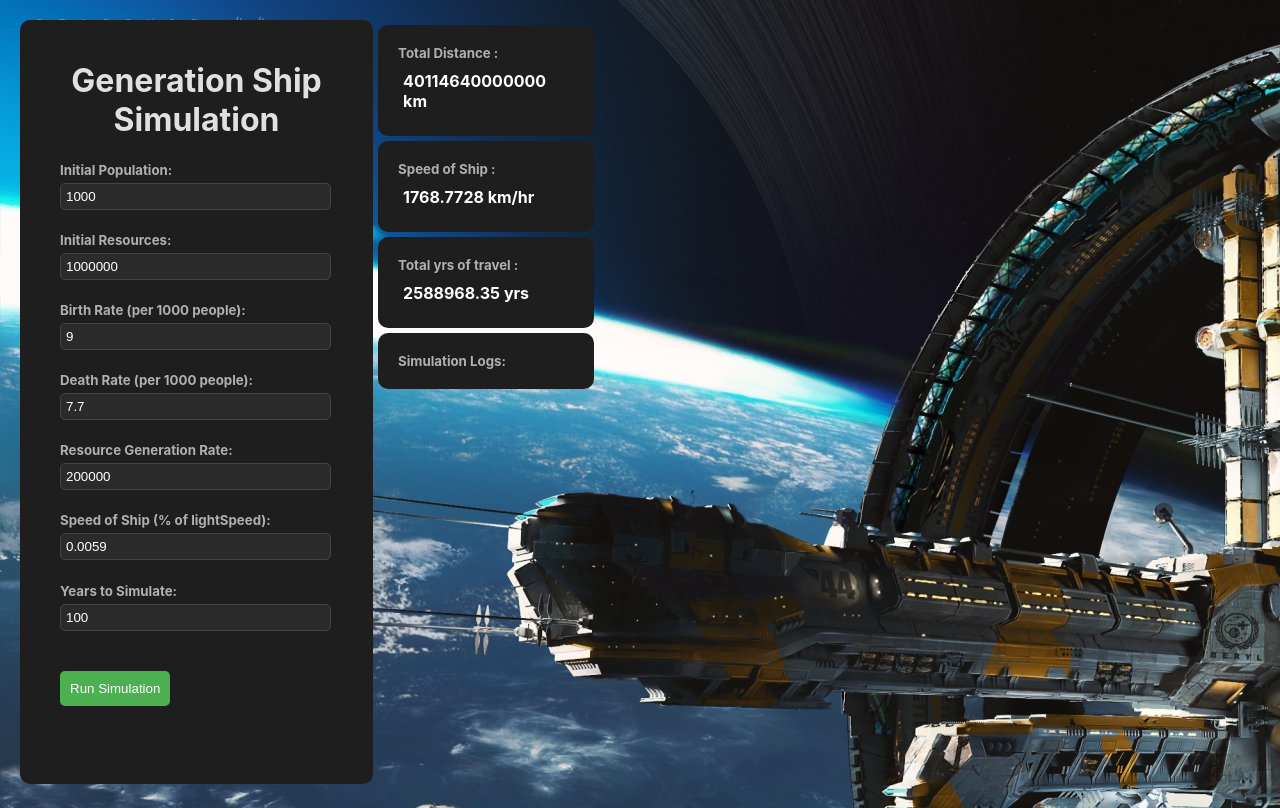
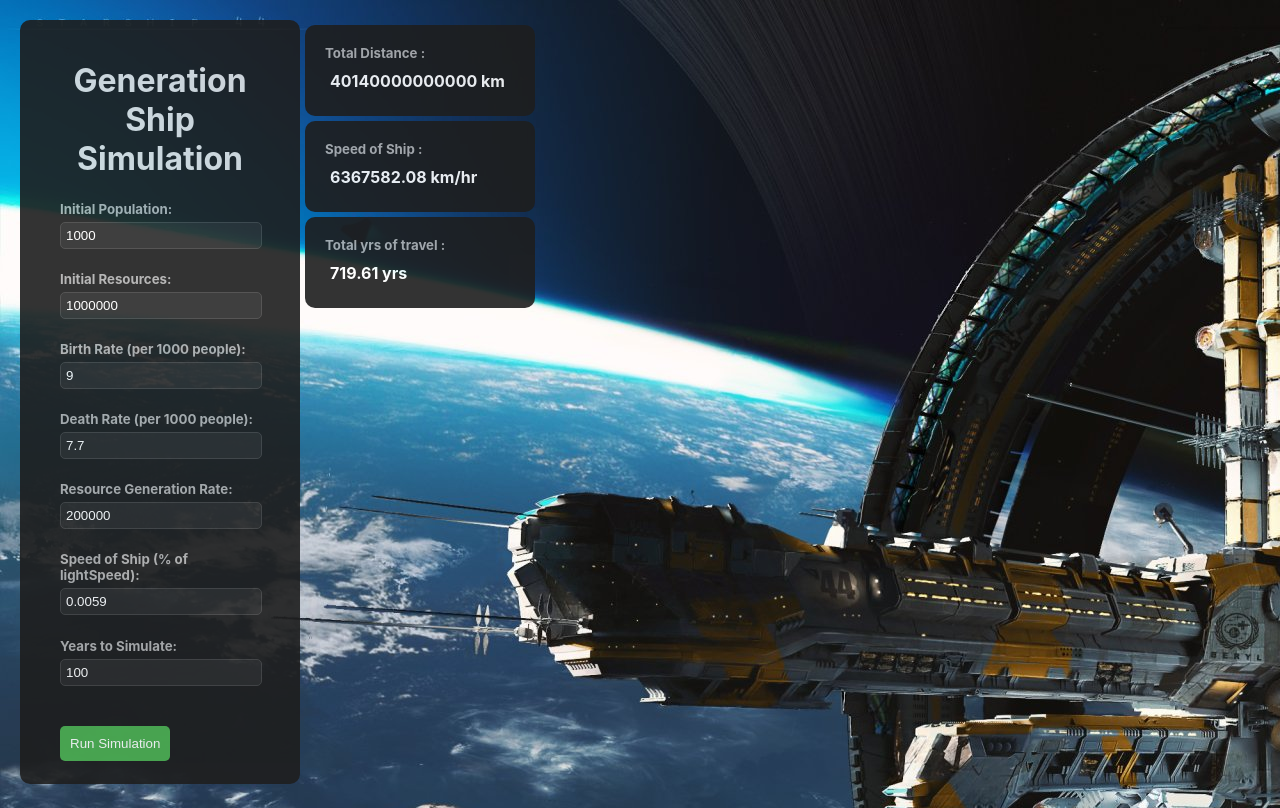
Before and after one commit to orajwade19/generation-ship-simulation, a React (Create React App) app in the folder frontend/: page / in a window 1280 px wide. Built offline with nearby package versions, Linux system fonts and the light colour scheme.

Commit message:
Corrected metrics and added success condition

```diff
--- a/frontend/src/components/Simulation.jsx
+++ b/frontend/src/components/Simulation.jsx
@@ -1,6 +1,15 @@
-import React, { useState } from 'react';
-import { Line } from 'react-chartjs-2';
-import { Chart as ChartJS, CategoryScale, LinearScale, PointElement, LineElement, Title, Tooltip, Legend } from 'chart.js';
+import React, {useEffect, useState} from 'react';
+import {Line} from 'react-chartjs-2';
+import {
+    Chart as ChartJS,
+    CategoryScale,
+    LinearScale,
+    PointElement,
+    LineElement,
+    Title,
+    Tooltip,
+    Legend
+} from 'chart.js';
 import bg from './bagckground.jpg';
 import bg2 from './bagckground-modified.jpg';
 
@@ -8,30 +17,32 @@ import bg2 from './bagckground-modified.jpg';
 ChartJS.register(CategoryScale, LinearScale, PointElement, LineElement, Title, Tooltip, Legend);
 
 const inputs = {
-    initial_population: { label: 'Initial Population', value: 1000 },
-    initial_resources: { label: 'Initial Resources', value: 1000000 },
-    birth_rate: { label: 'Birth Rate (per 1000 people)', value: 9 },
-    death_rate: { label: 'Death Rate (per 1000 people)', value: 7.7 },
-    resource_gen_rate: { label: 'Resource Generation Rate', value: 200000 },
-    lightspeed_fraction: { label: 'Speed of Ship (% of lightSpeed)', value: 0.0059 },
-    yearsToSimulate: { label: 'Years to Simulate', value: 100 },
+    initial_population: {label: 'Initial Population', value: 1000},
+    initial_resources: {label: 'Initial Resources', value: 1000000},
+    birth_rate: {label: 'Birth Rate (per 1000 people)', value: 9},
+    death_rate: {label: 'Death Rate (per 1000 people)', value: 7.7},
+    resource_gen_rate: {label: 'Resource Generation Rate', value: 200000},
+    lightspeed_fraction: {label: 'Speed of Ship (% of lightSpeed)', value: 0.0059},
+    yearsToSimulate: {label: 'Years to Simulate', value: 100},
 };
 
 const Simulation = () => {
-    const DISTANCE_TO_PROXIMA_CENTAURI = 4.24 * 9.461e12;
+    const DISTANCE_TO_PROXIMA_CENTAURI = 40140000000000;
+    const SPEED_OF_LIGHT_KM_HR = 1079251200;
     const [formData, setFormData] = useState(inputs);
     const [simulationData, setSimulationData] = useState([]);
     const [simulationLogs, setSimulationLogs] = useState([]);
 
 
     const handleChange = (e, key) => {
-        const updatedData = { ...formData };
+        const updatedData = {...formData};
         updatedData[key].value = e.target.value;
         setFormData(updatedData);
     };
 
     const handleSubmit = (e) => {
         e.preventDefault();
+        setSimulationData([])
 
         const backendData = Object.keys(formData).reduce((acc, key) => {
             acc[key] = parseFloat(formData[key].value);
@@ -40,7 +51,7 @@ const Simulation = () => {
 
         fetch('http://localhost:5001/initialize', {
             method: 'POST',
-            headers: { 'Content-Type': 'application/json' },
+            headers: {'Content-Type': 'application/json'},
             body: JSON.stringify(backendData),
         })
             .then((response) => {
@@ -50,19 +61,27 @@ const Simulation = () => {
             .then(() => {
                 return fetch('http://localhost:5001/simulate', {
                     method: 'POST',
-                    headers: { 'Content-Type': 'application/json' },
-                    body: JSON.stringify({ years: parseInt(formData.yearsToSimulate.value) }),
+                    headers: {'Content-Type': 'application/json'},
+                    body: JSON.stringify({years: parseInt(formData.yearsToSimulate.value)}),
                 });
             })
             .then((response) => response.json())
             .then((data) => {
+                console.log(data)
                 setSimulationData(data);
-                const latestYearLogs = data[data.length - 1].log || [];
-                setSimulationLogs(latestYearLogs);
-                console.log('Simulation data:', data);
             })
             .catch((error) => console.error('Simulation error:', error));
     };
+
+    useEffect(() => {
+        const allLogs = [];
+        if(simulationData && simulationData.length>0){
+            simulationData.map(entry=>{
+                entry.log.map(e=>allLogs.push(e))
+            })
+        }
+        setSimulationLogs(allLogs)
+    }, [simulationData]);
 
     // Prepare data for the line charts
     const chartData = {
@@ -96,7 +115,7 @@ const Simulation = () => {
             labels: simulationData.map((yearData) => yearData.year),
             datasets: [
                 {
-                    label: 'Distance Covered (billion km)',
+                    label: 'Distance Covered (km)',
                     data: simulationData.map((yearData) => yearData.distance_covered),
                     borderColor: 'rgba(255, 159, 64, 1)',
                     backgroundColor: 'rgba(255, 159, 64, 0.4)',
@@ -109,8 +128,12 @@ const Simulation = () => {
             labels: simulationData.map((yearData) => yearData.year),
             datasets: [
                 {
-                    label: 'Status (Success=1, Failure=0)',
-                    data: simulationData.map((yearData) => (yearData.fail ? 0 : 1)),
+                    label: 'Status (Success=1, Running=0, Failure=-1)',
+                    data: simulationData.map((yearData) => {
+                        if (yearData.status == "Running") return 0
+                        if (yearData.status == "Success") return 1
+                        if (yearData.status == "Failed") return -1
+                    }),
                     borderColor: 'rgba(255, 99, 132, 1)',
                     backgroundColor: 'rgba(255, 99, 132, 0.4)',
                     fill: true,
@@ -176,10 +199,16 @@ const Simulation = () => {
     };
 
     return (
-        <div style={{ backgroundColor: '#121212', color: '#FFFFFF', minHeight: '96vh', padding: '20px', backgroundImage:`url(${simulationData.length>0?bg2:bg})`}}>
-            <div style={{display: 'flex', margin: '0 auto', height: '100%'}}>
-                <div style={{padding: 20, width: '25vw', height: '90.5vh', backgroundColor: '#1e1e1e', borderRadius: 10}}>
-                    <h1 style={{color: '#E0E0E0', width:'100%', textAlign:'center'}}>Generation Ship Simulation</h1>
+        <div style={{
+            backgroundColor: '#121212',
+            color: '#FFFFFF',
+            minHeight: '96vh',
+            padding: '20px',
+            backgroundImage: `url(${simulationData.length > 0 ? bg2 : bg})`
+        }}>
+            <div style={{display: 'flex', margin: '0 auto', height: '100%', opacity:0.90}}>
+                <div style={{ padding: 20, width: '20vw', height: '90.5vh', backgroundColor: '#1e1e1e', borderRadius: 10}}>
+                    <h1 style={{color: '#E0E0E0', width: '100%', textAlign: 'center'}}>Generation Ship Simulation</h1>
                     <form onSubmit={handleSubmit}>
                         {Object.keys(formData).map((key) => (
                             <div key={key} style={{height: '20%', margin: 20}}>
@@ -216,47 +245,54 @@ const Simulation = () => {
                     </form>
                 </div>
 
-
-                <div>
-                    <div style={{margin:5, padding: 15, backgroundColor: '#1e1e1e', borderRadius: 10}}>
-                        <h5 style={{color: '#B0B0B0', margin:5}}>Total Distance :</h5>
-                        <h4 style={{margin:10}}>{DISTANCE_TO_PROXIMA_CENTAURI} km</h4>
+                <div style={{ width: '80vw'}}>
+                    <div style={{display: 'flex', width:'100%', height:300}}>
+                        <div style={{width:'25%'}}>
+                            <div style={{margin: 5, padding: 15, backgroundColor: '#1e1e1e', borderRadius: 10}}>
+                                <h5 style={{color: '#B0B0B0', margin: 5}}>Total Distance :</h5>
+                                <h4 style={{margin: 10}}>{DISTANCE_TO_PROXIMA_CENTAURI} km</h4>
                             </div>
-                    <div style={{margin:5, padding: 15, backgroundColor: '#1e1e1e', borderRadius: 10}}>
-                        <h5 style={{color: '#B0B0B0', margin:5}}>Speed of Ship :</h5>
-                        <h4 style={{margin:10}}>{formData['lightspeed_fraction']['value'] * 299792} km/hr</h4>
+                            <div style={{margin: 5, padding: 15, backgroundColor: '#1e1e1e', borderRadius: 10}}>
+                                <h5 style={{color: '#B0B0B0', margin: 5}}>Speed of Ship :</h5>
+                                <h4 style={{margin: 10}}>{(formData['lightspeed_fraction']['value'] * SPEED_OF_LIGHT_KM_HR).toFixed(2)} km/hr</h4>
                             </div>
-                    <div style={{margin:5, padding: 15, backgroundColor: '#1e1e1e', borderRadius: 10}}>
-                        <h5 style={{ color: '#B0B0B0', margin:5}}>Total yrs of travel :</h5>
-                        <h4 style={{margin:10}}>{(DISTANCE_TO_PROXIMA_CENTAURI /
-                            (formData['lightspeed_fraction']['value'] * 299792 * 24 * 365)).toFixed(2)}{' '}
+                            <div style={{margin: 5, padding: 15, backgroundColor: '#1e1e1e', borderRadius: 10}}>
+                                <h5 style={{color: '#B0B0B0', margin: 5}}>Total yrs of travel :</h5>
+                                <h4 style={{margin: 10}}>{((DISTANCE_TO_PROXIMA_CENTAURI/
+                                    (formData['lightspeed_fraction']['value'] * SPEED_OF_LIGHT_KM_HR))/(24*365)).toFixed(2)}{' '}
                                     yrs</h4>
                             </div>
-                    <div style={{
-    margin: 5,
-    padding: 15,
-    backgroundColor: '#1e1e1e',
-    borderRadius: 10,
-    maxHeight: '200px',
-    overflowY: 'auto'
-}}>
+                        </div>
+                        {simulationData.length > 0?
+                            <div style={{margin: 5, padding: 15, backgroundColor: '#1e1e1e', borderRadius: 10, width:'75%', height:'84%'}}>
                             <h5 style={{color: '#B0B0B0', margin: 5}}>Simulation Logs:</h5>
-    {simulationLogs.map((log, index) => (
-        <div key={index} style={{
+                            <div style={{overflowY: 'auto', height: '85%', marginTop:10}}>
+                                {simulationLogs.slice().reverse().map((log, index) => (
+                                    <div
+                                        key={index}
+                                        style={{
                                             color: '#FFFFFF',
                                             padding: '5px',
-            borderBottom: '1px solid #333'
-        }}>
+                                            borderBottom: '1px solid #333',
+                                        }}
+                                    >
                                         {log}
                                     </div>
                                 ))}
                             </div>
+                        </div>:<></>}
                     </div>
-
-                <div style={{width: '52vw', marginLeft: 10, color: '#E0E0E0'}}>
+                    <div style={{width: '68vw', marginLeft: 10, color: '#E0E0E0'}}>
                         {simulationData.length > 0 && (<>
-                        <h2 style={{marginTop: 10, color: '#FFFFFF', width:'100%', textAlign:'center'}}>SIMULATION RESULTS</h2>
-                        <div style={{display: 'grid', gridTemplateColumns: '1fr 1fr', gap: 10, borderRadius: 10}}>
+                            {/*<h2 style={{marginTop: 10, color: '#FFFFFF', width: '100%', textAlign: 'center'}}>SIMULATION*/}
+                            {/*    RESULTS</h2>*/}
+                            <div style={{
+                                width:'100%',
+                                display: 'grid',
+                                gridTemplateColumns: '1fr 1fr 1fr',
+                                gap: 10,
+                                borderRadius: 10
+                            }}>
                                 <div style={{padding: 15, backgroundColor: '#1e1e1e', borderRadius: 10}}>
                                     <h5 style={{margin: 0}}>Population</h5>
                                     <Line data={chartData.population} options={chartOptions}/>
@@ -285,6 +321,8 @@ const Simulation = () => {
                         </>)}
                     </div>
                 </div>
+
+            </div>
         </div>
     );
 };
```
Also changed, not shown: 1 other file (tests, documents, lock files or other folders). Lines whose indentation alone changed are shown as unchanged.
